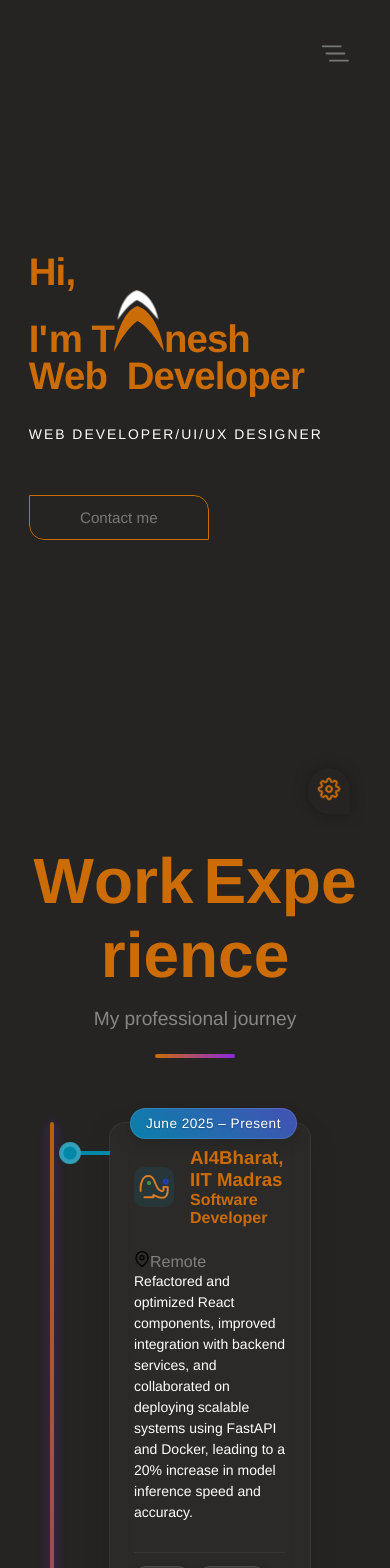
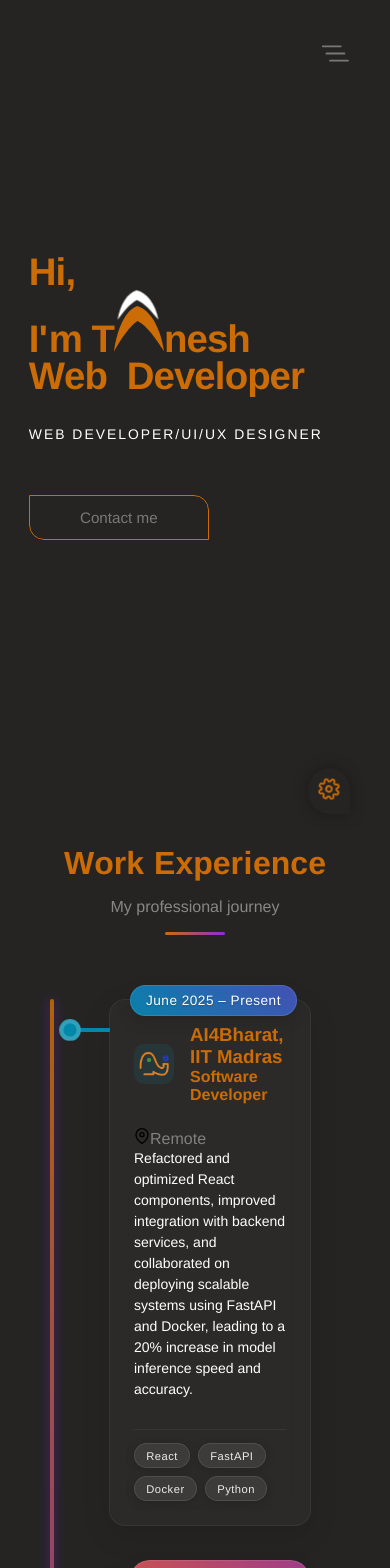
Before and after one commit to Tanesh-a4/Portfolio_Tanesh, a React (Create React App) app: page / in a window 390 px wide. Shown: the top 1568 px of the page. Built offline with nearby package versions, Linux system fonts and the light colour scheme; a web font is replaced by a local one.

Commit message:
some changes in frontned

```diff
--- a/src/components/experience/Experience.jsx
+++ b/src/components/experience/Experience.jsx
@@ -1,4 +1,4 @@
-import React, { useEffect } from 'react';
+import React from 'react';
 import { motion } from 'framer-motion';
 import {  FiMapPin } from 'react-icons/fi';
 import './experience.scss';
--- a/src/components/experience/experience.scss
+++ b/src/components/experience/experience.scss
@@ -39,7 +39,7 @@
   margin-bottom: 4rem;
 
   .section-title {
-    font-size: 4rem; // Increased size
+    font-size: 3.7rem; // Increased size
     font-weight: 700;
     margin: 0 auto 1rem;
     text-align: center;
@@ -683,3 +683,69 @@
     transform: scale(1.1);
   }
 }
+// Responsive styles for section header and title
+@media screen and (max-width: 1200px) {
+  .section-header {
+    .section-title {
+      font-size: 3.5rem;
+    }
+  }
+}
+
+@media screen and (max-width: 992px) {
+  .section-header {
+    margin-bottom: 3rem;
+
+    .section-title {
+      font-size: 3rem;
+    }
+
+    .section-subtitle {
+      font-size: 1.1rem;
+    }
+  }
+}
+
+@media screen and (max-width: 768px) {
+  .section-header {
+    .section-title {
+      font-size: 2.5rem;
+    }
+  }
+}
+
+@media screen and (max-width: 576px) {
+  .section-header {
+    margin-bottom: 2.5rem;
+
+    .section-title {
+      font-size: 2rem;
+      flex-wrap: wrap; // Allow Blast characters to wrap if needed
+
+      // Adjust Blast characters for smaller screens
+      span {
+        display: inline-block;
+        line-height: 1.2;
+      }
+    }
+
+    .section-subtitle {
+      font-size: 1rem;
+      margin-bottom: 1rem;
+    }
+
+    .animate-line {
+      width: 60px;
+      height: 3px;
+    }
+  }
+}
+
+// Extra small devices
+@media screen and (max-width: 375px) {
+  .section-header {
+    .section-title {
+      font-size: 1.75rem;
+    }
+  }
+}
```
